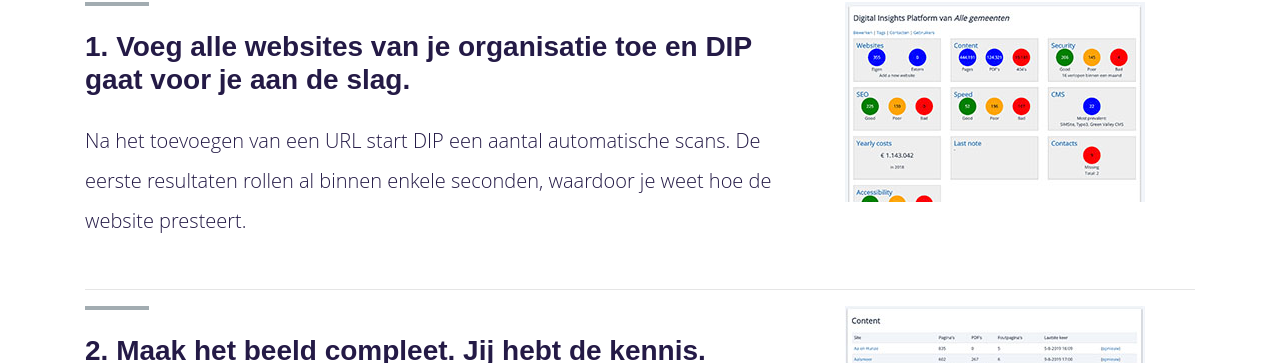
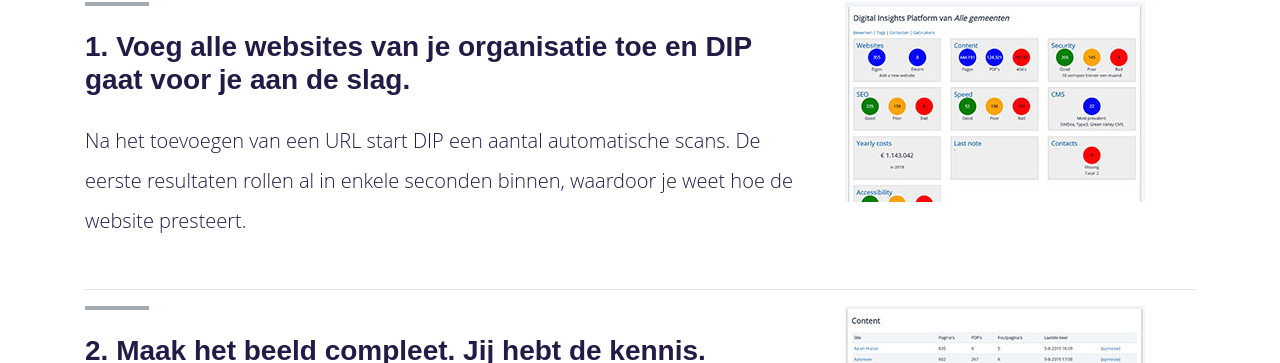
Before and after one commit to dipnl/dipcorp2, a Jekyll site: the page built from index.html, in a window 1280 px wide and 900 px high, scrolled down 2473 px. Shown: the part 133-496 px from the top of the window. Built offline with Jekyll 4.4.1, drawn with Linux system fonts in a browser that asks for light colours.

Commit message:
Fix struggling sentence

```diff
--- a/_layouts/frontpage.html
+++ b/_layouts/frontpage.html
@@ -110,7 +110,7 @@
         <div class="row featurette">
           <div class="col-12 col-md-8">
             <h3 class="font-weight-bold">1. Voeg alle websites van je organisatie toe en DIP gaat voor je aan de slag.</h3>
-            <p class="lead">Na het toevoegen van een URL start DIP een aantal automatische scans. De eerste resultaten rollen al binnen enkele seconden, waardoor je weet hoe de website presteert.</p>
+            <p class="lead">Na het toevoegen van een URL start DIP een aantal automatische scans. De eerste resultaten rollen al in enkele seconden binnen, waardoor je weet hoe de website presteert.</p>
           </div>
           <div class="col-12 col-md-4">
             <img src="assets/feature_screen1.jpg" class="img-fluid" alt="schermafbeelding">
```
